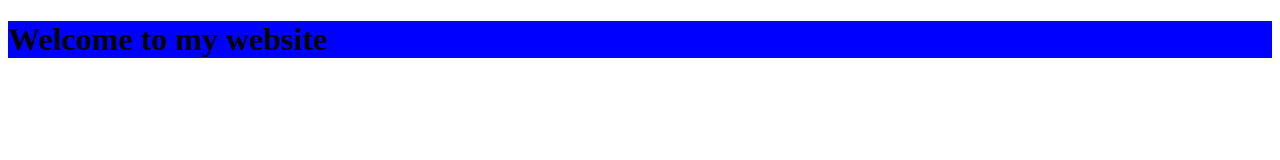
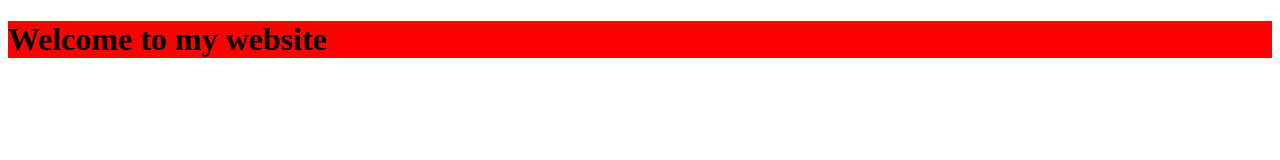
Before and after one commit to manzeelanepali/css-Site, a plain HTML site: page index.html in a window 1280 px wide. Drawn offline with Linux system fonts and the light colour scheme.

Commit message:
external css

```diff
--- a/index.html
+++ b/index.html
@@ -1,11 +1,7 @@
 <!DOCTYPE html>
 <html>
     <title>Manjila Nepali</title>
-    <style>
-        h1{
-            background-color: blue;
-        }
-    </style>
+  <link rel="stylesheet" href="style.css">
     <body>
         <h1 >Welcome to my website</h1>
     </body>
--- /dev/null
+++ b/style.css
@@ -0,0 +1,3 @@
+h1{
+    background-color:red;
+}
```
